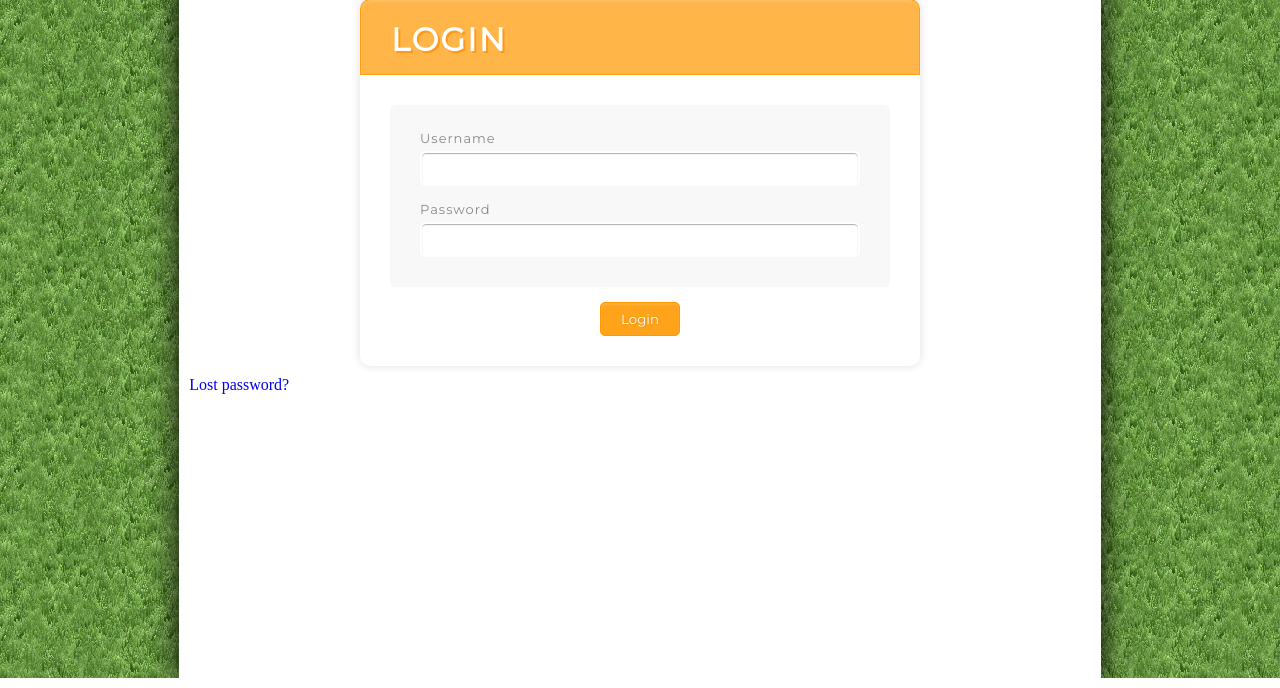
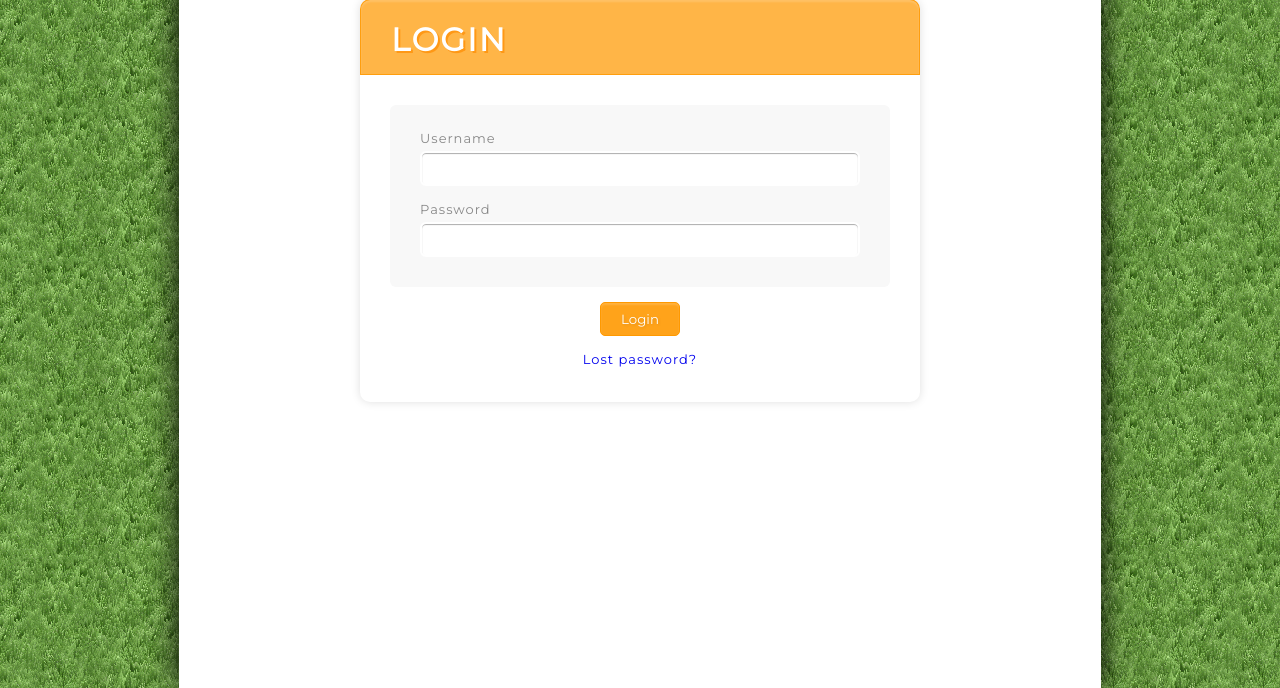
Before and after one commit to crypotex/taas, a Django app: template taas/user/templates/login.html in a window 1280 px wide. Shown: the part 192-880 px from the top of the page. Run offline with Django 3.2, Linux system fonts and the light colour scheme; the template is opened without the code that fills it, so the values that code supplies are empty, except form fields; tables that the repository leaves empty hold one stand-in row (values such as "Sample post"); form fields are guessed from the names that the template uses; some libraries are stand-ins or nearby versions.

Commit message:
Add font file, change password reset link position on login page Issue #49

```diff
--- a/taas/static/css/main.css
+++ b/taas/static/css/main.css
@@ -1,3 +1,9 @@
+@font-face {
+    font-family: "Montserrat";
+    font-style: normal;
+    src: url(Montserrat-Regular.woff2) format("woff2");
+}
+
 html {
     background-image: url("../img/murutaust.jpg");
     width: auto;
--- a/taas/user/static/css/user.css
+++ b/taas/user/static/css/user.css
@@ -137,3 +137,7 @@ label.required:after {
 .field-error input[type="text"], .field-error input[type="password"], .field-error input[type="email"] {
     border-color: rgba(216, 0, 12, 0.6);
 }
+
+#reset-password {
+    text-align: center;
+}
--- a/taas/user/templates/login.html
+++ b/taas/user/templates/login.html
@@ -49,8 +49,7 @@
 
         <input type="submit" value={% trans "Login" %} />
         <input type="hidden" name={% trans "next" %} value="{{ next }}" />
+        <p id="reset-password"><a href="{% url 'password_reset' %}">Lost password?</a></p>
     </form>
 
-    <p><a href="{% url 'password_reset' %}">Lost password?</a></p>
-
 {% endblock %}
```
Also changed, not shown: taas/static/css/Montserrat-Regular.woff2 (added).
